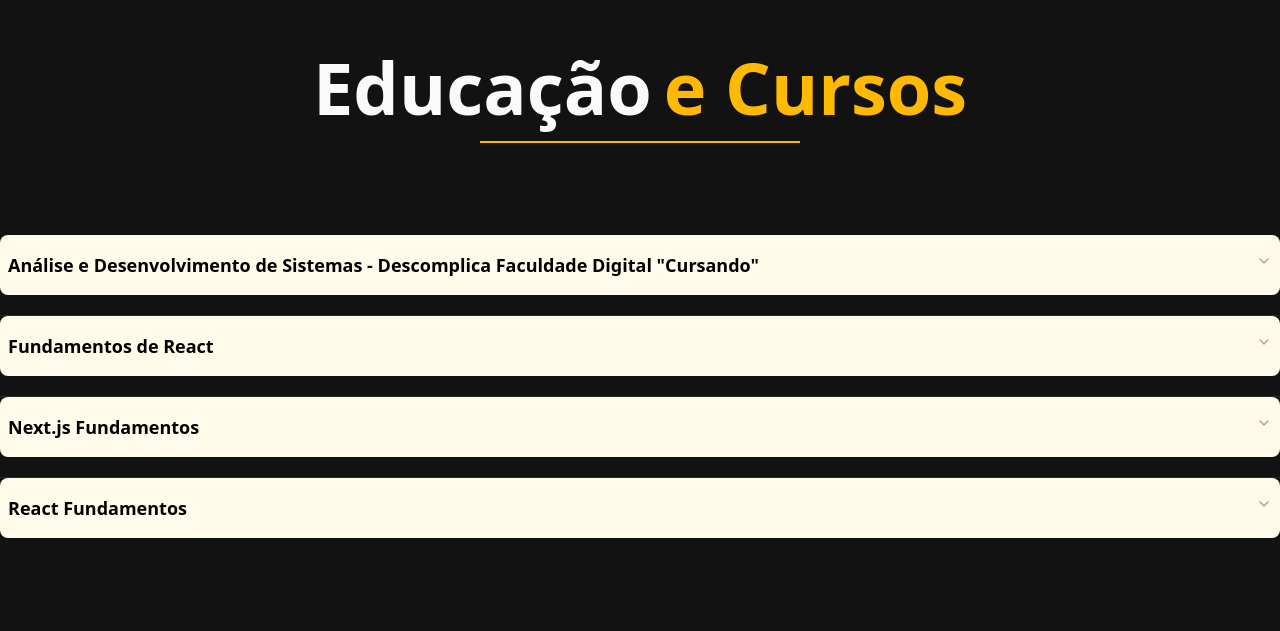
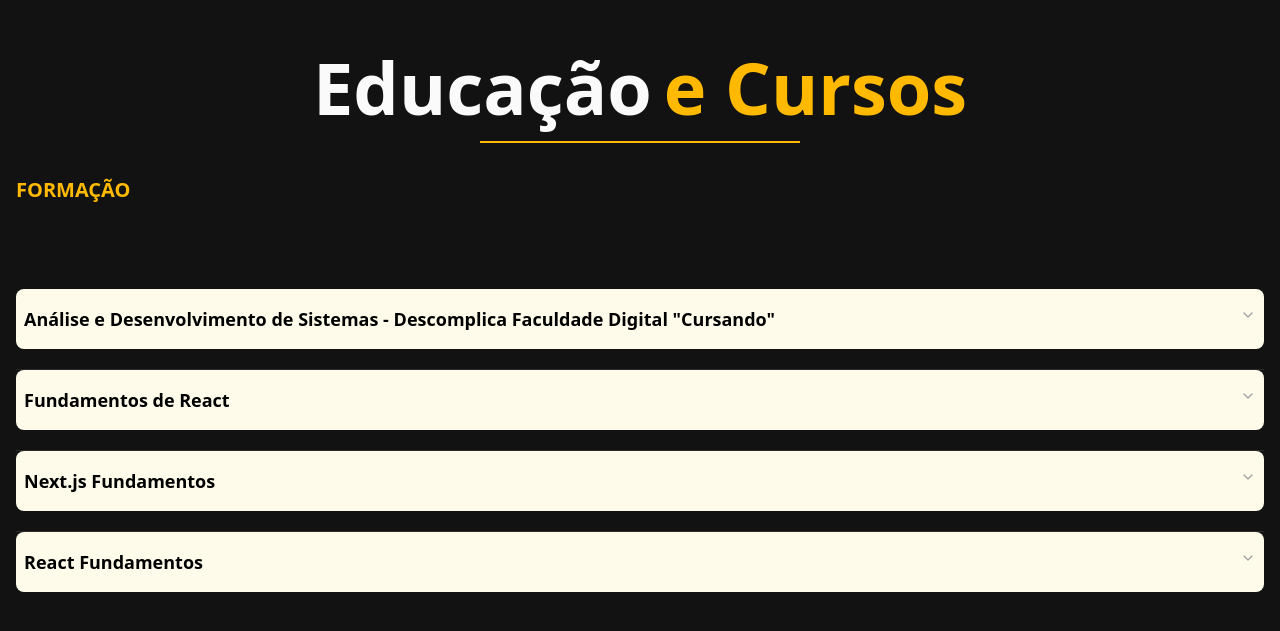
Before and after one commit to Marcio-Moraes/portfolio-nextjs, a Next.js app: page / in a window 1280 px wide. Shown: the part 3977-4608 px from the top of the page. Built offline with nearby package versions, Linux system fonts and the light colour scheme.

Commit message:
Add Padding lateral para a seção Educação

```diff
--- a/src/app/(sections)/_cursos/page.tsx
+++ b/src/app/(sections)/_cursos/page.tsx
@@ -1,13 +1,15 @@
 "use client"
 
+import { SubTitulo } from "@/app/components/layout/subTitulo";
 import { Titulo } from "../../components/layout/titulo";
 import { ListaCursos } from "../../components/listaCursos";
 
 export default function EducacaoSection() {
     return (
         <div className="h-screen py-30 bg-[#121212]" id="cursos">
-            <div className="container mx-auto">
+            <div className="container mx-auto px-4">
                 <Titulo title1="Educação"  title2="e Cursos" />
+                <SubTitulo texto="Formação" />
                 <ListaCursos />
             </div>
         </div>
```
